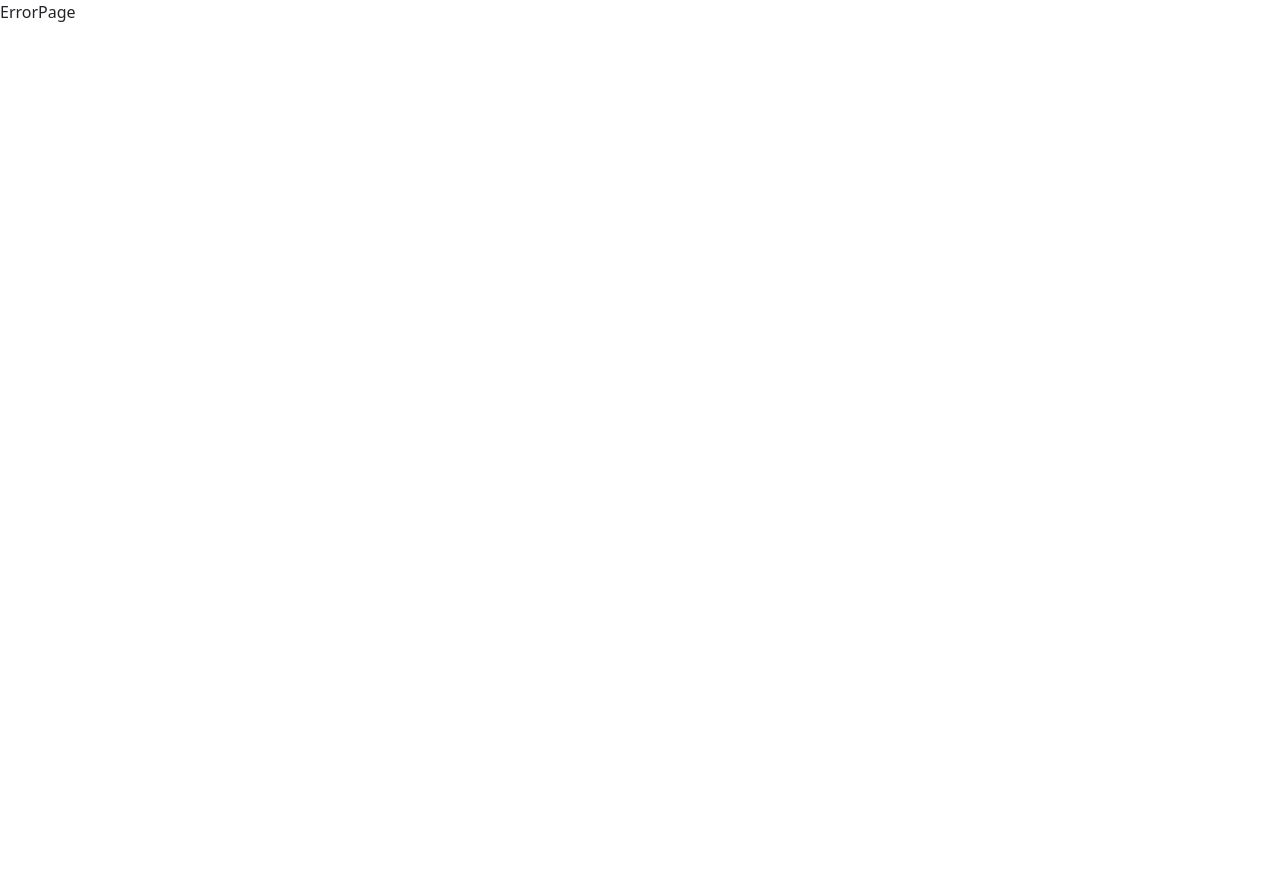
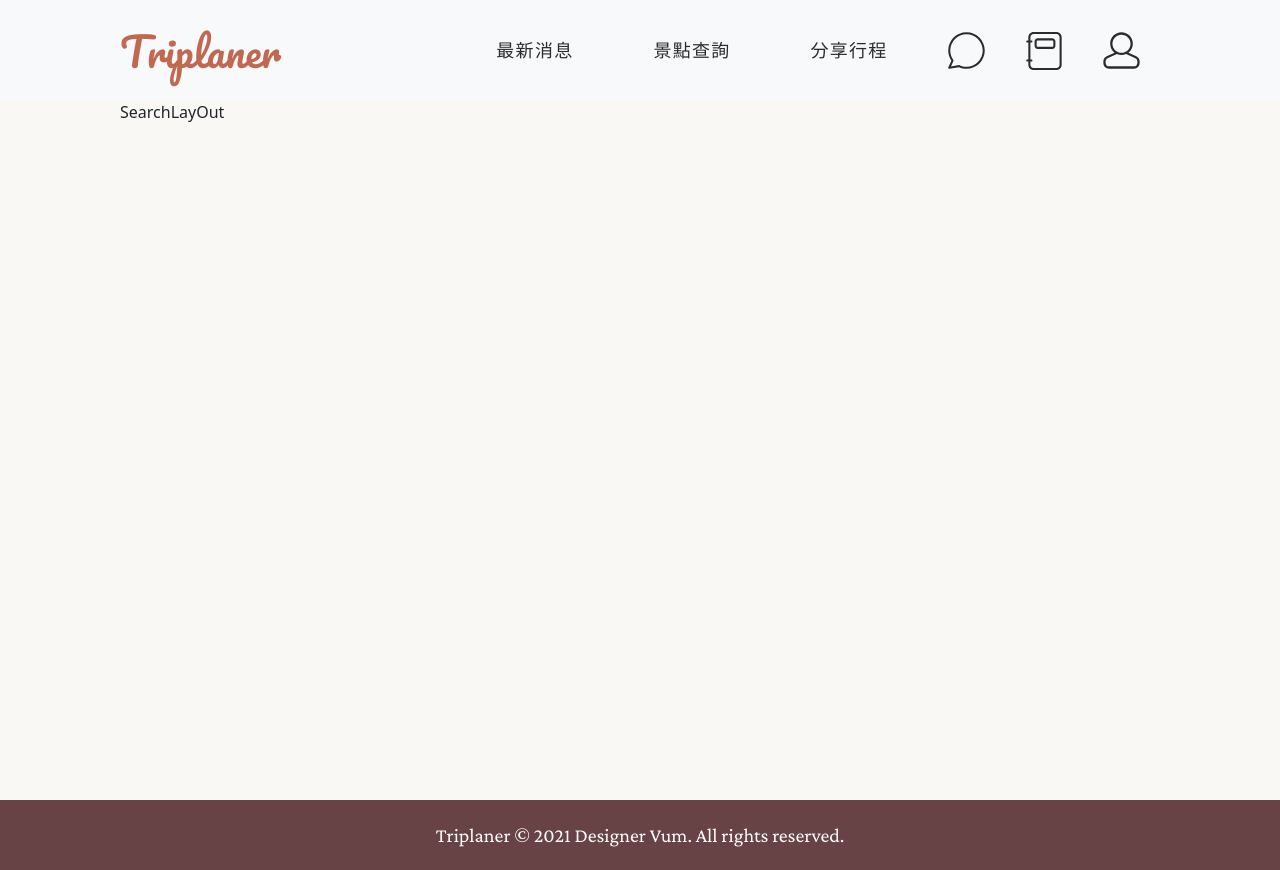
Before and after one commit to jin576tw/Triplaner, a React (Create React App) app: page /Triplaner/search in a window 1280 px wide. Before the commit this address had no page. Before the commit the page ends 800 px from the top, so only its background shows below. Built offline with nearby package versions, Linux system fonts and the light colour scheme.

Commit message:
fix github page

```diff
--- a/src/App.js
+++ b/src/App.js
@@ -12,7 +12,7 @@ import ErrorPage from "./layout/layout/errorPage/ErrorPage";
 
 const router = createBrowserRouter([
   {
-    path: "",
+    path: "Triplaner",
     element: <RootLayOut />,
     errorElement: <ErrorPage />,
     children: [
--- a/src/layout/components/MainNavbar/MainNavbar.js
+++ b/src/layout/components/MainNavbar/MainNavbar.js
@@ -4,7 +4,7 @@ import "./MainNavbar.scss";
 const MainNavbar = () => {
   return (
     <nav className="navbar navbar-light bg-light">
-      <NavLink to="/" className="navbar-brand">
+      <NavLink to="" className="navbar-brand">
         <span>Triplaner</span>
       </NavLink>
 
@@ -14,10 +14,10 @@ const MainNavbar = () => {
             <NavLink>最新消息</NavLink>
           </li>
           <li className="nav-item">
-            <NavLink to="/search">景點查詢</NavLink>
+            <NavLink to="search">景點查詢</NavLink>
           </li>
           <li className="nav-item">
-            <NavLink to="/trip">分享行程</NavLink>
+            <NavLink to="trip">分享行程</NavLink>
           </li>
         </div>
         <div className="navbar-wrap">
@@ -27,12 +27,12 @@ const MainNavbar = () => {
           </NavLink>
           </li>
           <li className="nav-item">
-            <NavLink to="/addTrip">
+            <NavLink to="addTrip">
             <div className="nav-icon nav-trip"></div>
             </NavLink>
           </li>
           <li className="nav-item">
-          <NavLink to="/member">
+          <NavLink to="member">
           <div className="nav-icon nav-member"></div>
           </NavLink>
           </li>
```
Also changed, not shown: public/404.html (added, +40 -0 lines).
